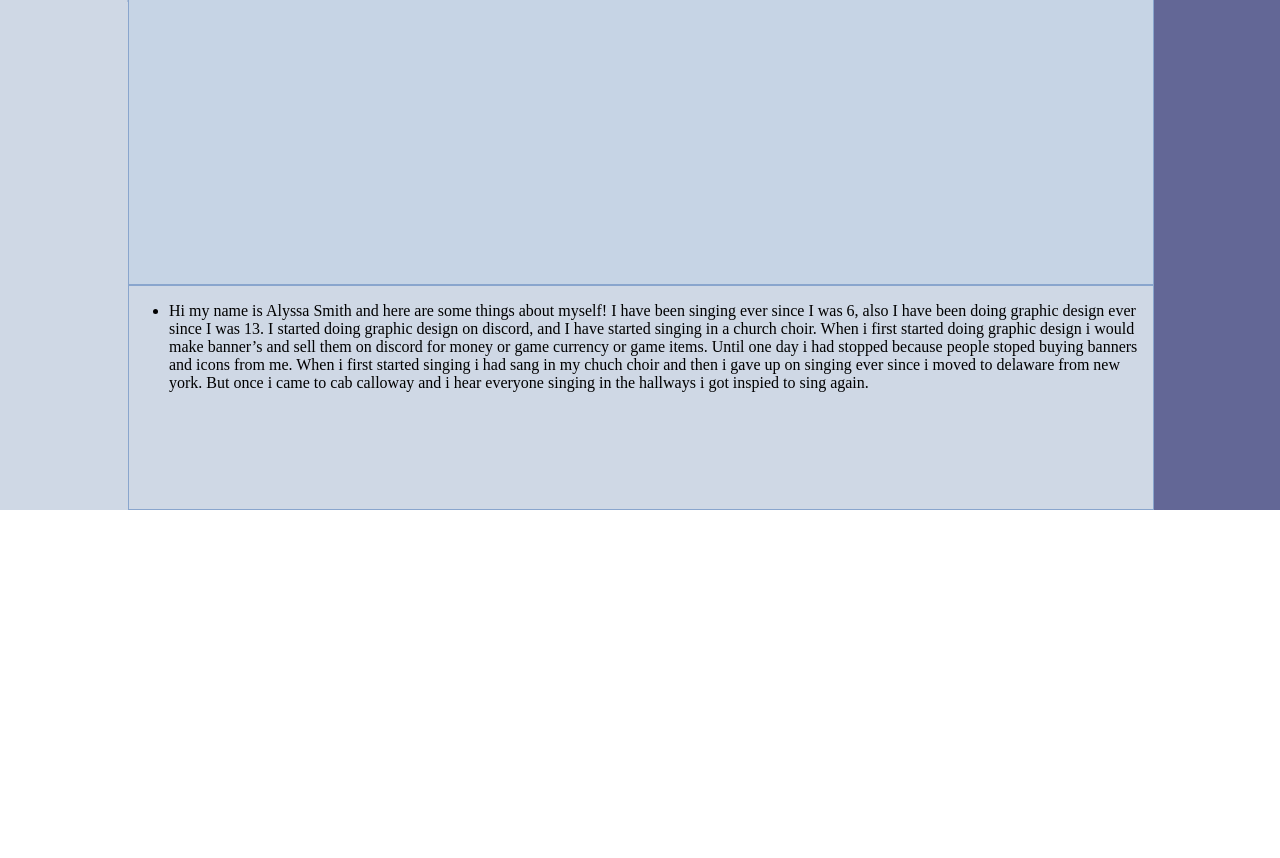
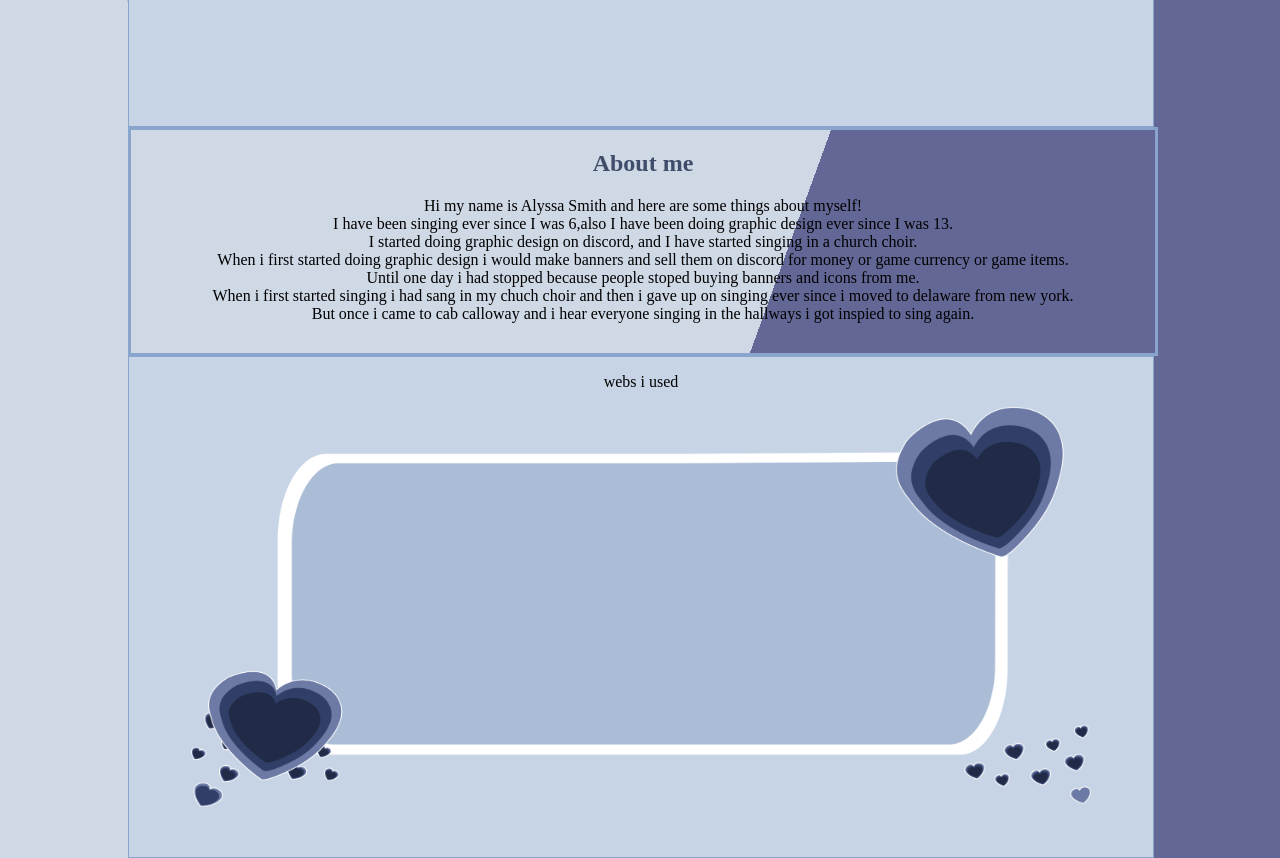
Before and after one commit to itsalyssasmith8709/portfolio-website, a plain HTML site: page index.html in a window 1280 px wide. Shown: the part 500-1358 px from the top of the page. Before the commit the page ends 1010 px from the top, so only its background shows below. Drawn offline with Linux system fonts and the light colour scheme.

Commit message:
i added my about and fixed it up also my webs i use

```diff
--- a/css/style.css
+++ b/css/style.css
@@ -17,10 +17,8 @@ body {
 }
 
 #nav_box {
-    width: 1024px;
-    height: 77px;
-    border: 1px solid rgb(137, 165, 205);
-    margin-top: 100px;
+    width: 100%;
+
     .topnav {
       background-color: #CFD8E5;
       overflow: hidden;
@@ -75,14 +73,7 @@ body {
         text-align: left;
       }
     }
-    function myFunction() {
-      var x = document.getElementById("myTopnav");
-      if (x.className === "topnav") {
-        x.className += " responsive";
-      } else {
-        x.className = "topnav";
-      }
-    }
+
 }
 
 
@@ -108,13 +99,32 @@ body {
 #about_me {
     width: 1024px;
     height: 223px;
-    border: 1px solid rgb(137, 165, 205);
+    border: solid rgb(137, 165, 205);
     margin-top: 100px
     width: 100%;
-    background-color: rgb(207, 216, 229);
+    img {
+      width: 1024px;
+      height: 223px;
+
+    }
+p {
+  text-align: center;
+}
 }
 
+#credits {
+  width: 1024px;
+  height: 500px;
+  border: 1px solid rgb(137, 165, 205);
+  margin-top: 100px
+  width: 100%;
+  background-color: rgb(198, 212, 229);
+  align-items: center;
+  text-align: center;
 
-h1 {
-    color: rgb(44, 52, 69);
 }
+
+h2 {
+    color: rgb(64, 77, 106);
+    text-align: center;
+}
--- a/index.html
+++ b/index.html
@@ -20,7 +20,6 @@
                 <a href="#Old Artwork">Old Artwork</a>
                  <a href="#Contact">Contact</a>
                  <a href="javascript:void(0);" class="icon" onclick="myFunction()">
-                 <i class="fa fa-bars"></i>
                  </a>
             </div>
 
@@ -30,14 +29,22 @@
              </div>
 
             <div id="about_me">
-            <ul>
-                <li>Hi my name is Alyssa Smith and here are some things about myself! I have been singing ever since I was 6, also I have been doing graphic design ever since I was 13. I started doing graphic design on discord, and I have started singing in a church choir. When i first started doing graphic design i would make banner’s and sell them on discord for money or game currency or game items. Until one day i had stopped because people stoped buying banners and icons from me. When i first started singing i had sang in my chuch choir and then i gave up on singing ever since i moved to delaware from new york. But once i came to cab calloway and i hear everyone singing in the hallways i got inspied to sing again. </li>
-            </ul>
-            <p style="background-image: url(images/Asset\ 965.png);">
+                <h2>About me</h2>
 
-            </p>
+                <p style="background-image: url(images/background-image.png);">
+                    Hi my name is Alyssa Smith and here are some things about myself!<br>
+                    I have been singing ever since I was 6,also I have been doing graphic design ever since I was 13.<br>
+                    I started doing graphic design on discord, and I have started singing in a church choir. <br>
+                    When i first started doing graphic design i would make banners and sell them on discord for money or game currency or game items.<br>
+                    Until one day i had stopped because people stoped buying banners and icons from me. <br>
+                    When i first started singing i had sang in my chuch choir and then i gave up on singing ever since i moved to delaware from new york. <br>
+                    But once i came to cab calloway and i hear everyone singing in the hallways i got inspied to sing again. <br>
+                </p>
             </div>
-
+        <div id="credits">
+            <p> webs i used</p>
+            <img src="images/credits.png" alt=""    height="400px" width="900px">
+        </div>
 
 </body>
 </html>
```
Also changed, not shown: images/Asset 965.png (deleted), images/background-image.png (added), images/credits.png (added), 2 other files.
